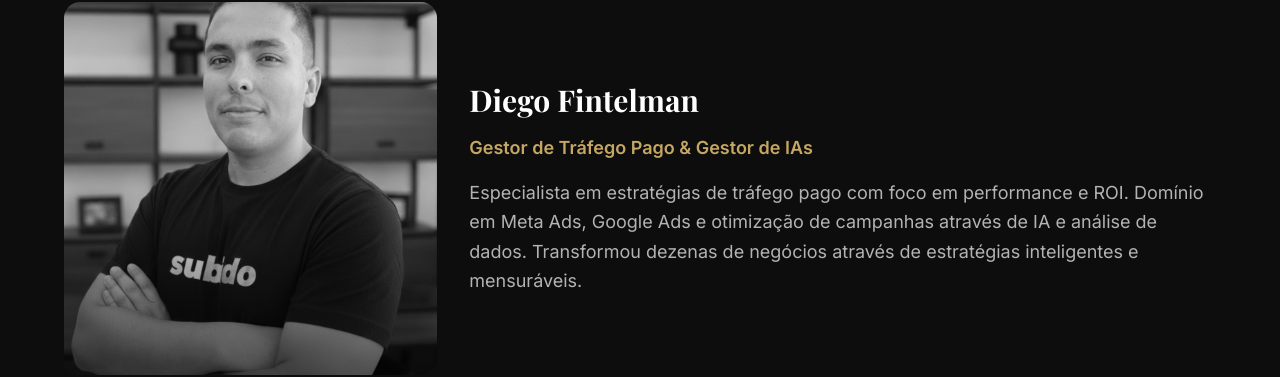
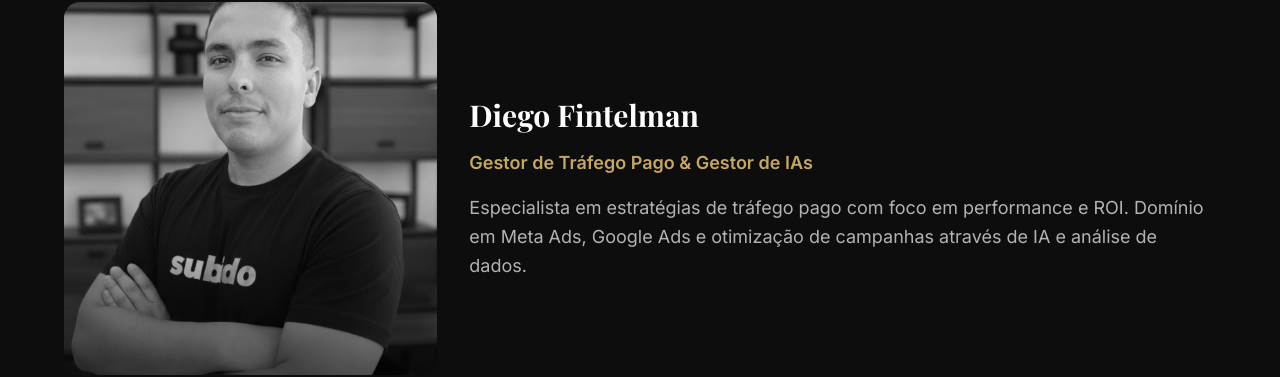
Before and after one commit to diegofintelman/fintelmannd, a React (Vite) app: page / in a window 1280 px wide. Shown: the part 1178-1555 px from the top of the page. Built offline with nearby package versions, Linux system fonts and the light colour scheme; the HTML template or start-up script is replaced by a standard one.

Commit message:
Remove trailing phrase in About
Co-authored-by: diegofintelman <236415993+diegofintelman@users.noreply.github.com>

```diff
--- a/src/components/About.tsx
+++ b/src/components/About.tsx
@@ -33,7 +33,6 @@ const About = () => {
               <p className="text-muted-foreground leading-relaxed text-lg">
                 Especialista em estratégias de tráfego pago com foco em performance e ROI.
                 Domínio em Meta Ads, Google Ads e otimização de campanhas através de IA e análise de dados.
-                Transformou dezenas de negócios através de estratégias inteligentes e mensuráveis.
               </p>
             </div>
           </div>
```
